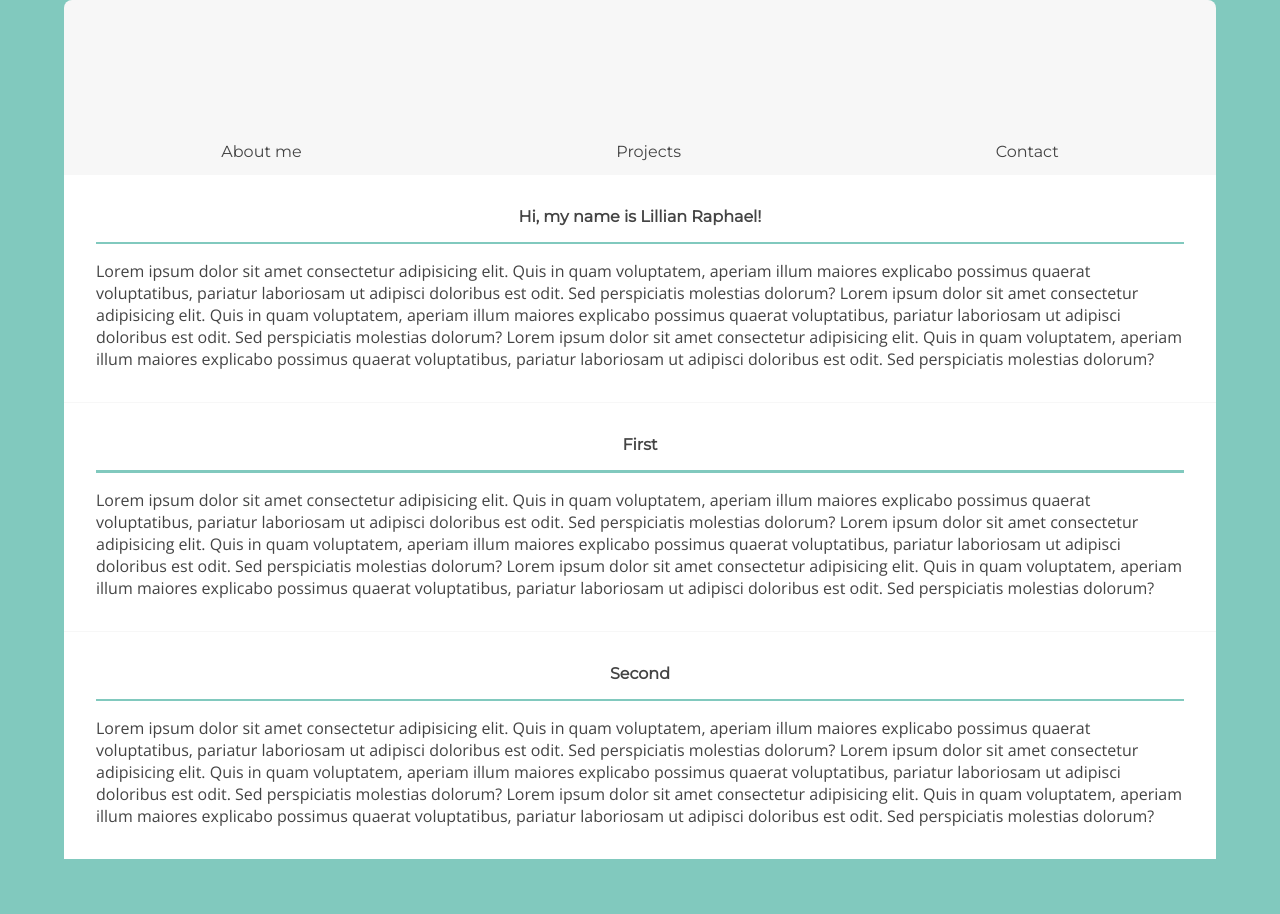
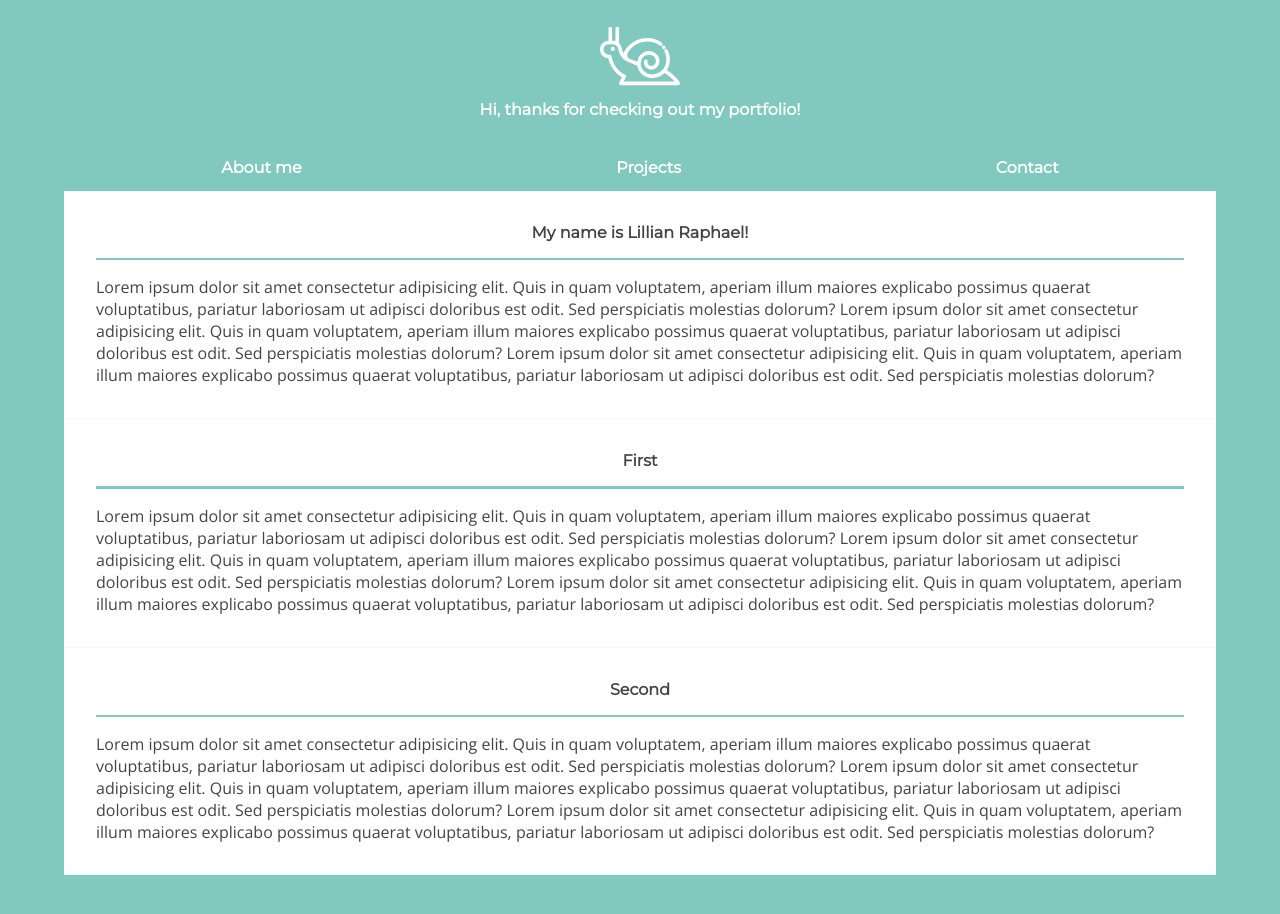
Before and after one commit to cybersnail-ui/cybersnail-old, a plain HTML site: page index.html in a window 1280 px wide. Drawn offline with nearby package versions, Linux system fonts and the light colour scheme.

Commit message:
added top icon, fixed header and nav colors
added top icon, fixed header and nav colors

```diff
--- a/assets/css/main.css
+++ b/assets/css/main.css
@@ -1,3 +1,8 @@
+.snail
+{
+    height: 5rem;
+}
+
 .content
 {
     background-color: #ffffff;
@@ -65,17 +70,21 @@ p {
 }
 
 .header {
-    border-radius: .5rem .5rem 0 0;
-    background-color: #f7f7f7;
     text-align: center;
     width: 90%;
     margin: auto;
     height: 8rem;
+    margin-top: 1rem;
+  }
+
+  .header h2 {
+      margin: 0;
+      padding: 0 3rem;
+      color: white;
   }
 
   #navbar {
     overflow: hidden;
-    background-color: #f7f7f7;
     width: 90%;
     margin: auto;
     display: flex;
@@ -85,14 +94,16 @@ p {
   #navbar a {
     float: left;
     display: block;
-    color: #444444;;
+    color: white;
     padding: 14px 16px;
     text-decoration: none;
     font-family: 'Montserrat', sans-serif;
     font-size: 16px;
+    font-weight: bold;
   }
 
   .sticky {
     position: sticky;
     top: 0;
+    background-color: #81c9be;
   }
--- a/index.html
+++ b/index.html
@@ -10,6 +10,8 @@
    </head>
 
    <div class="header">
+      <img class="snail" src="assets/svg/snail.svg" alt="test">
+      <h2>Hi, thanks for checking out my portfolio!</h2>
    </div>
 
    <div id="navbar">
@@ -22,7 +24,7 @@
    <body>
       <div class="content">
          <div class="main" id="intro">
-            <h2>Hi, my name is Lillian Raphael!</h2>
+            <h2>My name is Lillian Raphael!</h2>
             <p>
                Lorem ipsum dolor sit amet consectetur adipisicing elit. Quis in quam voluptatem, aperiam illum maiores explicabo possimus quaerat voluptatibus, pariatur laboriosam ut adipisci doloribus est odit. Sed perspiciatis molestias dolorum? Lorem ipsum dolor sit amet consectetur adipisicing elit. Quis in quam voluptatem, aperiam illum maiores explicabo possimus quaerat voluptatibus, pariatur laboriosam ut adipisci doloribus est odit. Sed perspiciatis molestias dolorum? Lorem ipsum dolor sit amet consectetur adipisicing elit. Quis in quam voluptatem, aperiam illum maiores explicabo possimus quaerat voluptatibus, pariatur laboriosam ut adipisci doloribus est odit. Sed perspiciatis molestias dolorum?
             </p>
```
Also changed, not shown: assets/svg/snail.svg (added).
